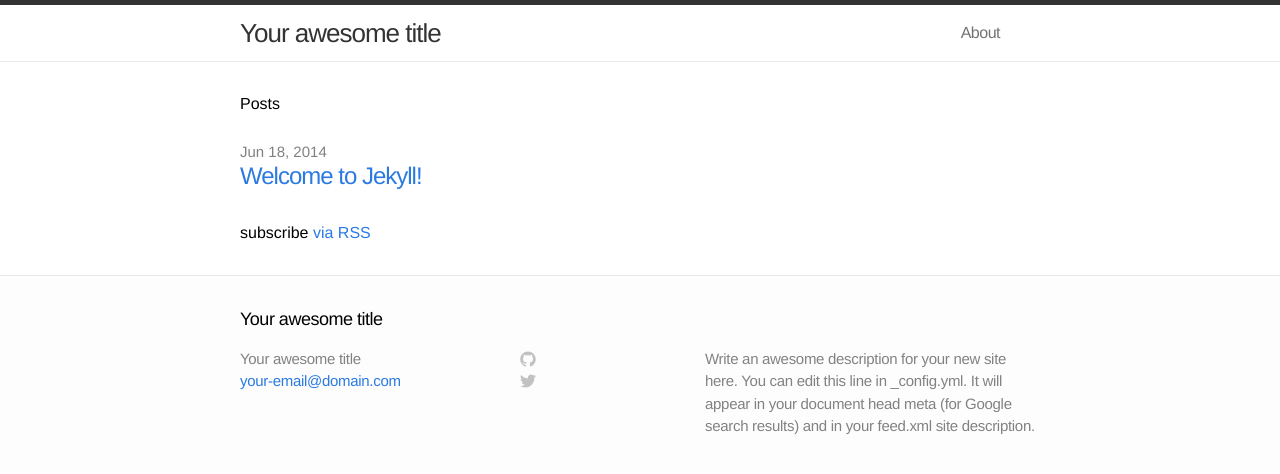
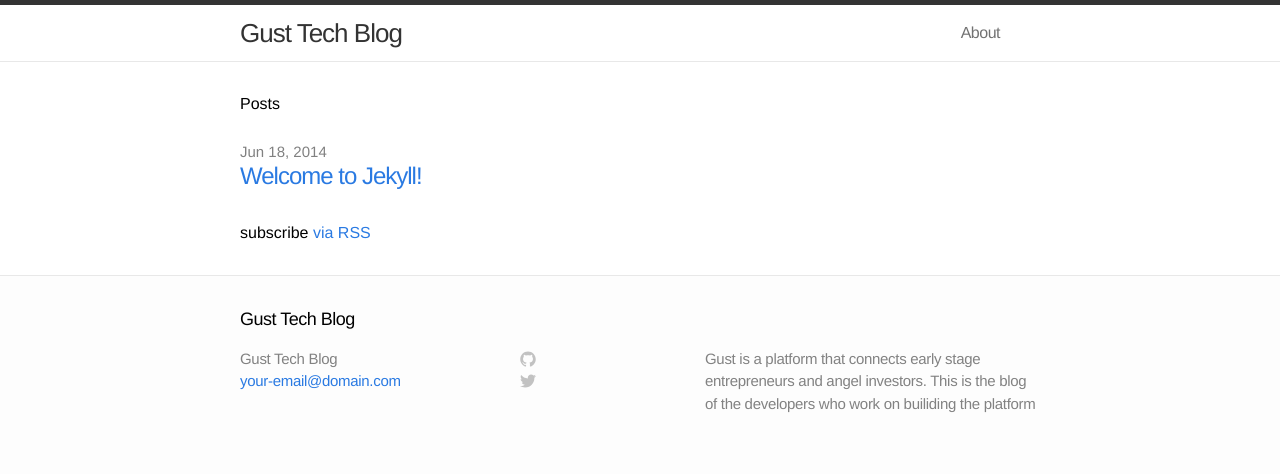
Before and after one commit to zephyr-dev/zephyr-dev.github.io, a Jekyll site: the page built from index.html, in a window 1280 px wide. Shown: the top 474 px of the page. Built offline with Jekyll 4.4.1, drawn with Linux system fonts in a browser that asks for light colours.

Commit message:
Changed config file

```diff
--- a/_config.yml
+++ b/_config.yml
@@ -1,7 +1,7 @@
 # Site settings
-title: Your awesome title
+title: Gust Tech Blog
 email: your-email@domain.com
-description: "Write an awesome description for your new site here. You can edit this line in _config.yml. It will appear in your document head meta (for Google search results) and in your feed.xml site description."
+description: Gust is a platform that connects early stage entrepreneurs and angel investors.  This is the blog of the developers who work on builiding the platform
 baseurl: ""
 url: "http://yourdomain.com"
 
```
